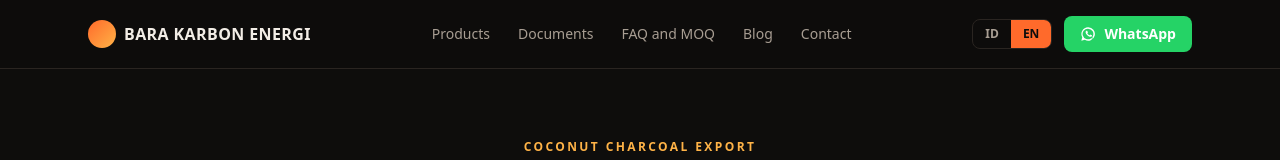
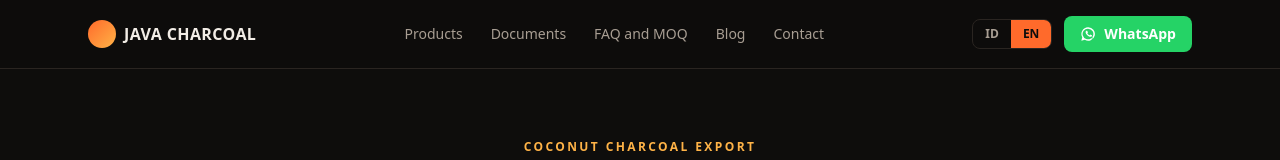
Before and after one commit to michael111103/cv-builder, a Next.js app: page / in a window 1280 px wide. Shown: the top 160 px of the page. Built offline with nearby package versions, Linux system fonts and the light colour scheme.

Commit message:
Update Header.tsx

```diff
--- a/src/components/Header.tsx
+++ b/src/components/Header.tsx
@@ -23,7 +23,7 @@ export default function Header() {
       <div className="mx-auto flex max-w-6xl items-center justify-between px-6 py-4">
         <Link href="/" className="flex items-center gap-2 font-extrabold tracking-wide">
           <span className="h-7 w-7 rounded-full bg-gradient-to-br from-ember to-ember-light" />
-          BARA KARBON ENERGI
+          JAVA CHARCOAL
         </Link>
 
         <nav className="hidden gap-7 text-sm text-muted md:flex">
```
